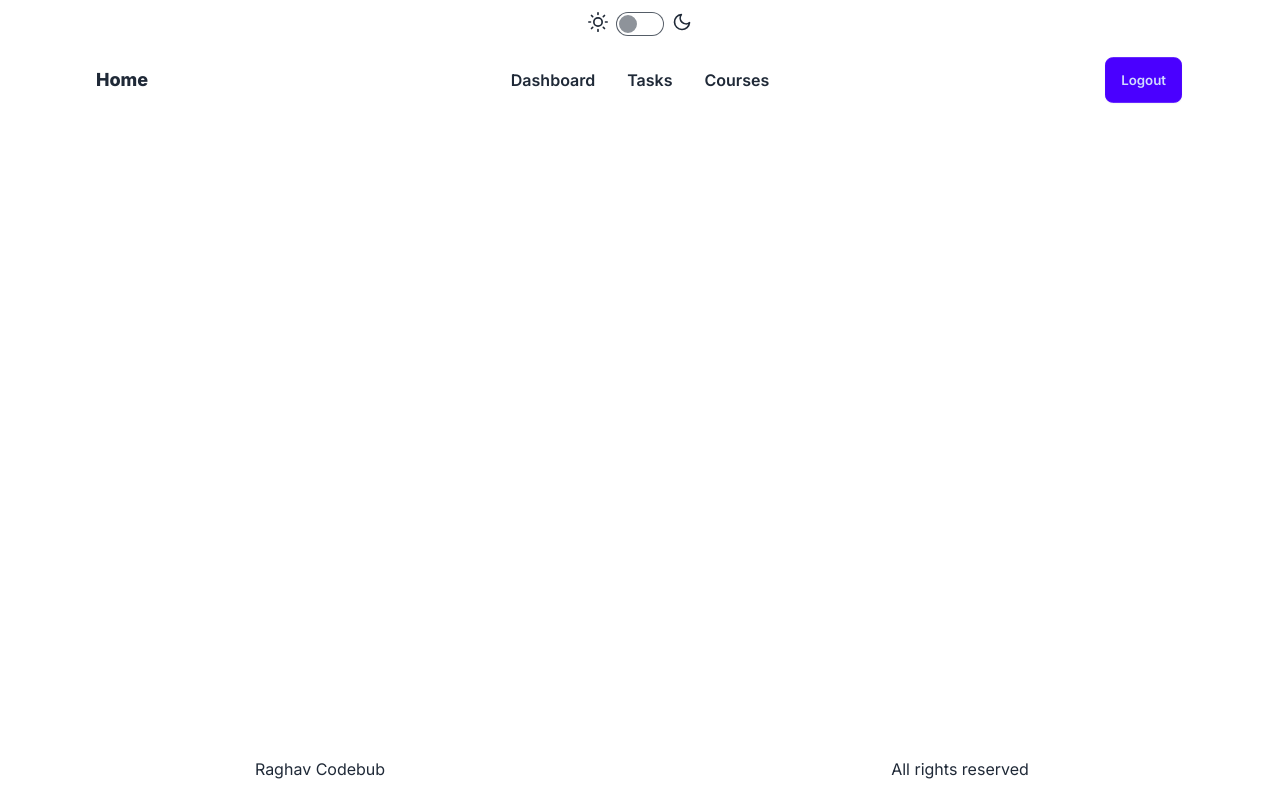
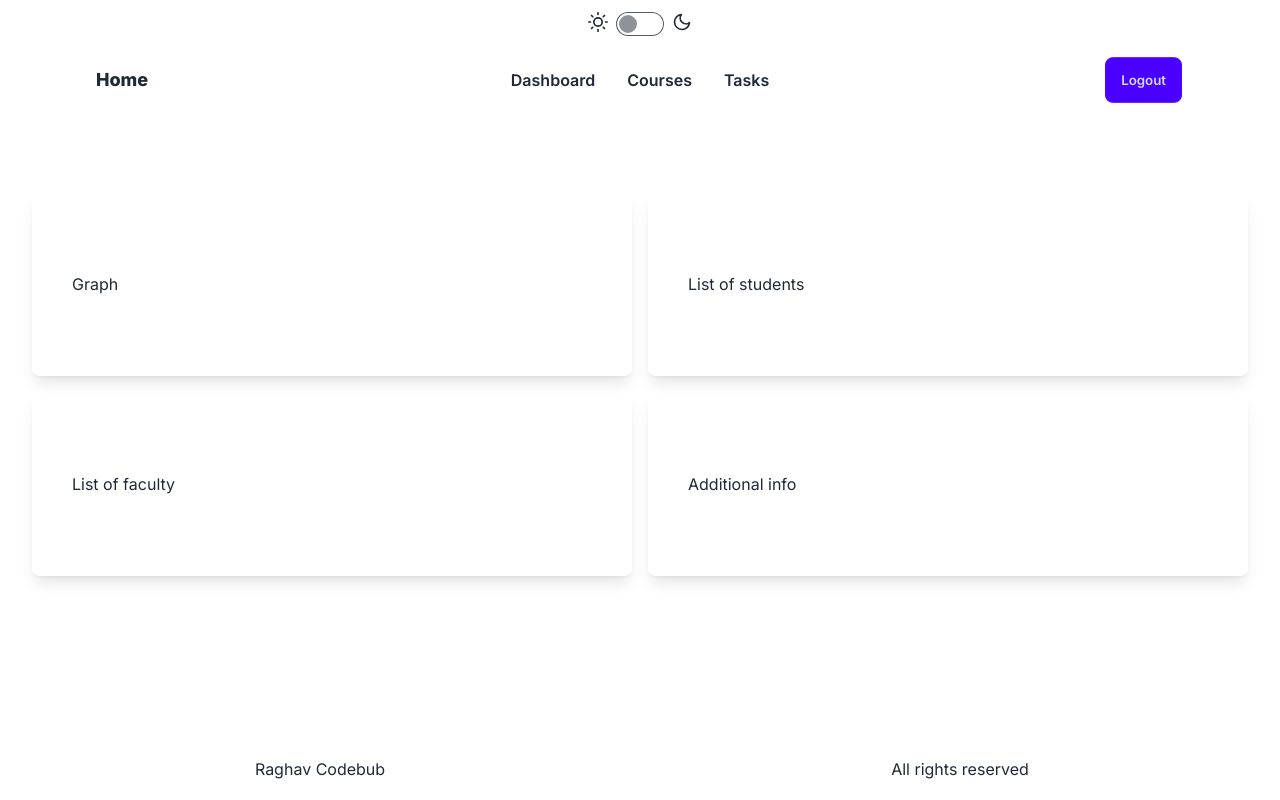
Before and after one commit to Raghav123-30/students-management, a Next.js app: page / in a window 1280 px wide. Both pictures are taken after a click on the button "LogIn". Built offline with nearby package versions, Linux system fonts and the light colour scheme.

Commit message:
Implemented app router to navigate between pages and optimized the code.

```diff
--- /dev/null
+++ b/src/app/courses/page.tsx
@@ -0,0 +1,7 @@
+import React from "react";
+
+const CoursesPage = () => {
+  return <div>CoursesPage</div>;
+};
+
+export default CoursesPage;
--- /dev/null
+++ b/src/app/dashboard/page.tsx
@@ -0,0 +1,7 @@
+import React from "react";
+
+const DashboardPage = () => {
+  return <div>DashboardPage</div>;
+};
+
+export default DashboardPage;
--- a/src/app/globals.css
+++ b/src/app/globals.css
@@ -3,5 +3,5 @@
 @tailwind utilities;
 
 .main-container {
-  @apply h-screen;
+  @apply min-h-screen;
 }
--- a/src/app/layout.tsx
+++ b/src/app/layout.tsx
@@ -5,7 +5,7 @@ import "./globals.css";
 import Footer from "@/components/Footer";
 import Navbar from "@/components/Navigation/Navbar";
 
-import AppWrapper from "@/components/security/AppWrapper";
+import AppWrapper from "@/components/Security/AppWrapper";
 const inter = Inter({ subsets: ["latin"] });
 
 export const metadata: Metadata = {
--- a/src/app/page.tsx
+++ b/src/app/page.tsx
@@ -1,3 +1,16 @@
 export default function Home() {
-  return <div></div>;
+  return (
+    <div className="grid md:grid-cols-1 lg:grid-cols-2 gap-4 px-8 py-20 ">
+      <div className="card px-10 py-20 shadow-lg rounded-lg">Graph</div>
+      <div className="card  px-10 py-20 shadow-lg rounded-lg">
+        List of students
+      </div>
+      <div className="card  px-10 py-20 shadow-lg rounded-lg">
+        List of faculty
+      </div>
+      <div className="card   px-10 py-20 shadow-lg rounded-lg">
+        Additional info
+      </div>
+    </div>
+  );
 }
--- /dev/null
+++ b/src/app/tasks/page.tsx
@@ -0,0 +1,7 @@
+import React from "react";
+
+const TasksPage = () => {
+  return <div>TasksPage</div>;
+};
+
+export default TasksPage;
--- a/src/components/Navigation/MobileNavigation.tsx
+++ b/src/components/Navigation/MobileNavigation.tsx
@@ -5,9 +5,29 @@ import { useAuth } from "@/context/AuthContext";
 
 import { MdMenu, MdClose } from "react-icons/md";
 
+type Route = {
+  title: string;
+  route: string;
+};
+
+const links: Route[] = [
+  {
+    title: "Dashboard",
+    route: "/dashboard",
+  },
+  {
+    title: "Courses",
+    route: "/courses",
+  },
+  {
+    title: "Tasks",
+    route: "/tasks",
+  },
+];
+
 const MobileNavigation = () => {
-  const [isDrawerOpen, setDrawerOpen] = useState(false);
-  const toggle = () => setDrawerOpen(!isDrawerOpen);
+  const [isDrawerOpen, setIsDrawerOpen] = useState(false);
+  const toggle = () => setIsDrawerOpen(!isDrawerOpen);
   const { setIsAuthenticated } = useAuth();
   return (
     <div className="drawer drawer-end">
@@ -33,30 +53,23 @@ const MobileNavigation = () => {
           className="drawer-overlay"
         ></label>
         <ul className="menu p-4 w-80 min-h-full bg-base-200 text-base-content flex gap-4 flex-col justify-center items-center">
-          <Link
-            href={"/"}
-            className="font-semibold  px-4 py-2 rounded w-28"
-            onClick={toggle}
-          >
-            Dashboard
-          </Link>
-          <Link
-            href={"/"}
-            className="font-semibold w-28 px-4 py-2 rounded "
-            onClick={toggle}
-          >
-            Tasks
-          </Link>
-          <Link
-            href={"/"}
-            className="font-semibold w-28 px-4 py-2 rounded "
-            onClick={toggle}
-          >
-            Courses
-          </Link>
+          {links.map((item) => (
+            <Link
+              href={item.route}
+              className="font-semibold  px-4 py-2 rounded w-28"
+              onClick={toggle}
+              key={item.title}
+            >
+              {item.title}
+            </Link>
+          ))}
+
           <button
             className="btn btn-primary "
-            onClick={() => setIsAuthenticated(false)}
+            onClick={() => {
+              localStorage.removeItem("isAuthenticated");
+              setIsAuthenticated(false);
+            }}
           >
             Logout
           </button>
--- a/src/components/Navigation/Navbar.tsx
+++ b/src/components/Navigation/Navbar.tsx
@@ -4,32 +4,49 @@ import React from "react";
 import Link from "next/link";
 import MobileNavigation from "./MobileNavigation";
 import { useAuth } from "@/context/AuthContext";
+type Route = {
+  title: string;
+  route: string;
+};
 
+const links: Route[] = [
+  {
+    title: "Dashboard",
+    route: "/dashboard",
+  },
+  {
+    title: "Courses",
+    route: "/courses",
+  },
+  {
+    title: "Tasks",
+    route: "/tasks",
+  },
+];
 const Navbar = () => {
   const { setIsAuthenticated } = useAuth();
   return (
     <>
-      <div className="md:flex hidden navbar bg-base-100 md:px-8 lg:px-16 xl:px-24">
+      <div className="md:flex hidden navbar bg-base-100 md:px-8 lg:px-16 xl:px-24  ">
         <div className="navbar-start">
           <Link href={"/"} className="font-extrabold text-lg">
             Home
           </Link>
         </div>
         <div className="navbar-center gap-8">
-          <Link href={"/"} className="font-semibold">
-            Dashboard
-          </Link>
-          <Link href={"/"} className="font-semibold">
-            Tasks
-          </Link>
-          <Link href={"/"} className="font-semibold">
-            Courses
-          </Link>
+          {links.map((item) => (
+            <Link href={item.route} key={item.title} className="font-semibold">
+              {item.title}
+            </Link>
+          ))}
         </div>
         <div className="navbar-end">
           <button
             className="btn btn-primary"
-            onClick={() => setIsAuthenticated(false)}
+            onClick={() => {
+              localStorage.removeItem("isAuthenticated");
+              setIsAuthenticated(false);
+            }}
           >
             Logout
           </button>
--- a/src/components/security/AppWrapper.tsx
+++ b/src/components/Security/AppWrapper.tsx
@@ -1,6 +1,6 @@
 "use client";
 import AuthProvider from "@/context/AuthContext";
-import AuthenticatedLayout from "./AuthenticatedLayout";
+import AuthenticatedLayout from "./ProtectedLayout";
 
 const AppWrapper = ({ children }: { children: React.ReactNode }) => {
   return (
--- a/src/components/security/Landing.tsx
+++ b/src/components/Security/Landing.tsx
@@ -8,6 +8,7 @@ const Landing = ({ setUserName, setIsAuthenticated }: Props) => {
   const onAuthentication = () => {
     console.log("handling authentication");
     setIsAuthenticated(true);
+    localStorage.setItem("isAuthenticated", "true");
   };
   return (
     <div
@@ -27,7 +28,10 @@ const Landing = ({ setUserName, setIsAuthenticated }: Props) => {
           placeholder="Password"
           className="input input-bordered w-full max-w-xs input-secondary"
         />
-        <button className="btn btn-primary" onClick={onAuthentication}>
+        <button
+          className="btn btn-success text-white"
+          onClick={onAuthentication}
+        >
           LogIn
         </button>
         <p className=" hover:underline">Forgotten your username or password?</p>
--- a/src/components/security/AuthenticatedLayout.tsx
+++ b/src/components/Security/ProtectedLayout.tsx
@@ -1,7 +1,7 @@
 "use client";
 import { useAuth } from "@/context/AuthContext";
 import Landing from "./Landing";
-import { useState } from "react";
+import { useEffect, useState } from "react";
 import ToggleTheme from "../ToggleTheme";
 type Props = {
   children: React.ReactNode;
@@ -18,6 +18,12 @@ const AuthenticatedLayout = ({ children }: Props) => {
   const onThemeChanged = () => {
     setTheme((prev) => (prev == themes.LIGHT ? themes.DARK : themes.LIGHT));
   };
+  useEffect(() => {
+    let item = localStorage.getItem("isAuthenticated");
+    if (item) {
+      setIsAuthenticated(true);
+    }
+  }, []);
   if (isAuthenticated) {
     return (
       <div className="main-container" data-theme={theme}>
```
